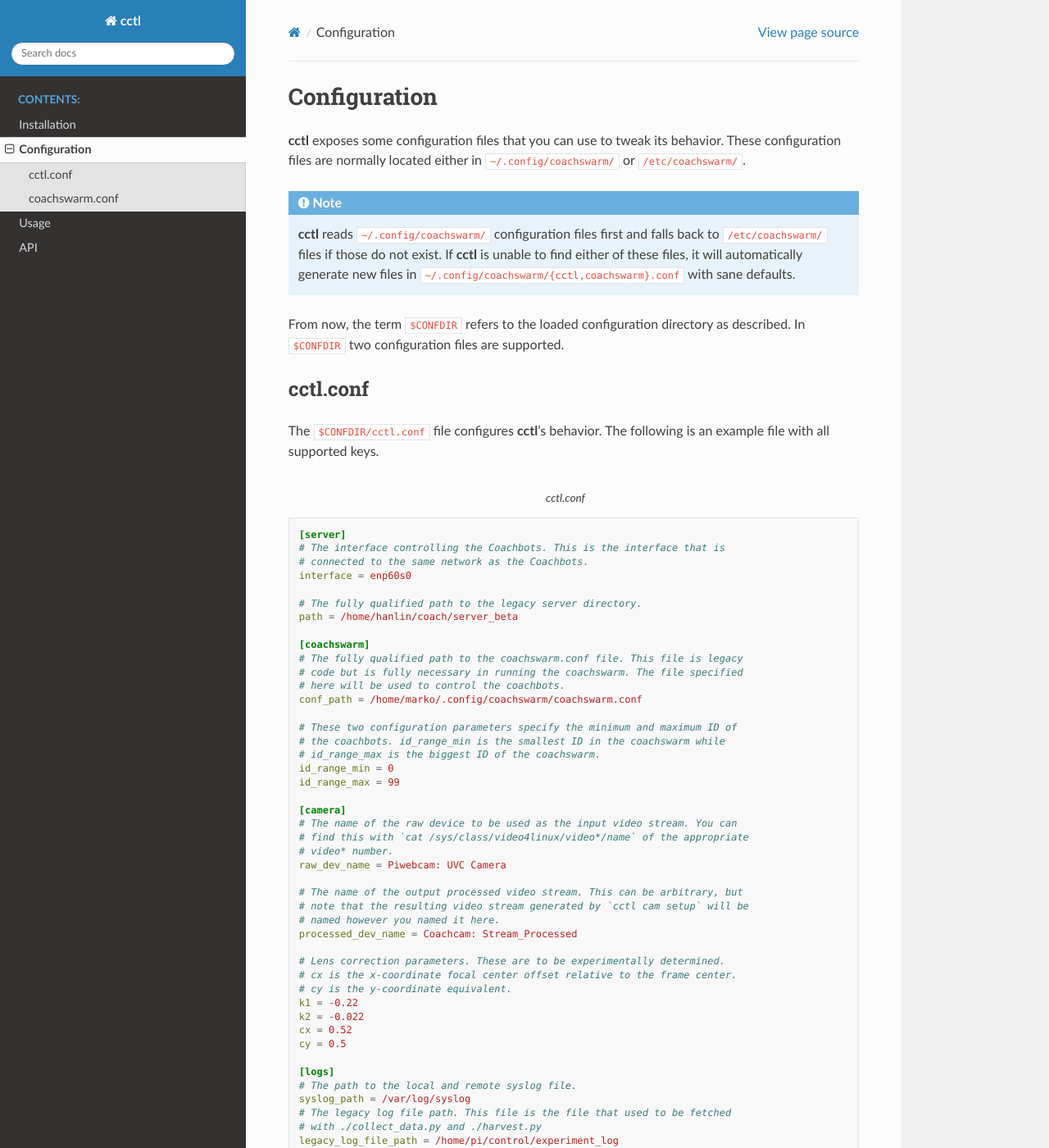
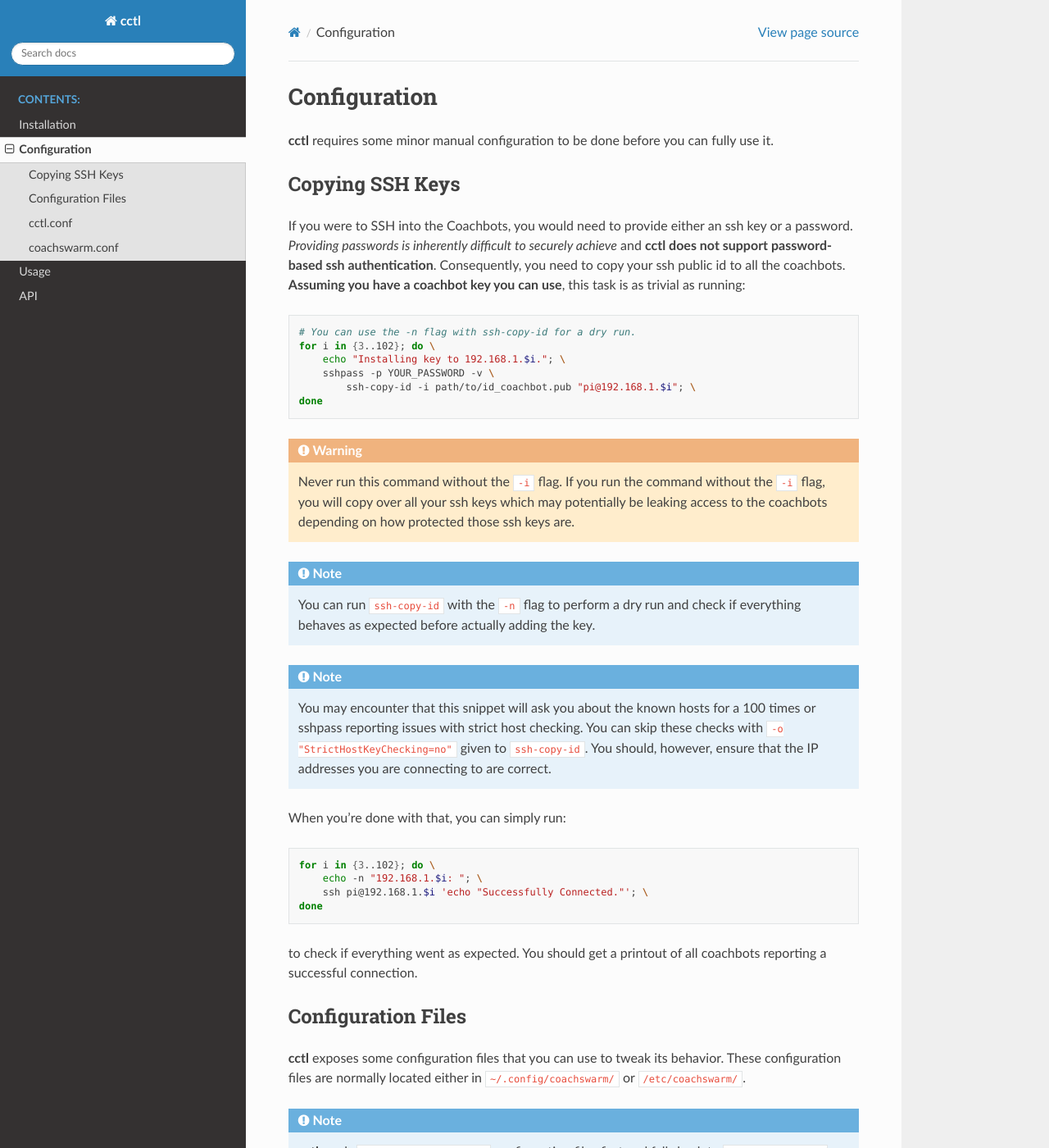
Before and after one commit to coachbots/cctl, a Sphinx documentation site: the page built from docs/source/configuration.rst, in a window 1280 px wide and 1400 px high. Shown: the whole window at 82% size. Built offline with Sphinx 7.4.7 and the Read the Docs theme 2.0.0, drawn with Linux system fonts in a browser that asks for light colours; some of the changed text lies outside the part shown.

Commit message:
Fixed netutils to use ssh keys

```diff
--- a/docs/source/configuration.rst
+++ b/docs/source/configuration.rst
@@ -1,5 +1,56 @@
 Configuration
 =============
+
+**cctl** requires some minor manual configuration to be done before you can
+fully use it.
+
+Copying SSH Keys
+----------------
+
+If you were to SSH into the Coachbots, you would need to provide either an ssh
+key or a password. `Providing passwords is inherently difficult to securely
+achieve` and **cctl does not support password-based ssh authentication**.
+Consequently, you need to copy your ssh public id to all the coachbots.
+**Assuming you have a coachbot key you can use**, this task is as trivial as
+running:
+
+.. code-block:: bash
+
+   # You can use the -n flag with ssh-copy-id for a dry run.
+   for i in {3..102}; do \
+       echo "Installing key to 192.168.1.$i."; \
+       sshpass -p YOUR_PASSWORD -v \
+           ssh-copy-id -i path/to/id_coachbot.pub "pi@192.168.1.$i"; \
+   done
+
+.. warning:: Never run this command without the ``-i`` flag. If you run the
+   command without the ``-i`` flag, you will copy over all your ssh keys which
+   may potentially be leaking access to the coachbots depending on how
+   protected those ssh keys are.
+
+.. note:: You can run ``ssh-copy-id`` with the ``-n`` flag to perform a dry run
+   and check if everything behaves as expected before actually adding the key.
+
+.. note:: You may encounter that this snippet will ask you about the known
+   hosts for a 100 times or sshpass reporting issues with strict host checking.
+   You can skip these checks with ``-o "StrictHostKeyChecking=no"`` given to
+   ``ssh-copy-id``. You should, however, ensure that the IP addresses you are
+   connecting to are correct.
+
+When you're done with that, you can simply run:
+
+.. code-block:: bash
+
+   for i in {3..102}; do \
+       echo -n "192.168.1.$i: "; \
+       ssh pi@192.168.1.$i 'echo "Successfully Connected."'; \
+   done
+
+to check if everything went as expected. You should get a printout of all
+coachbots reporting a successful connection.
+
+Configuration Files
+-------------------
 
 **cctl** exposes some configuration files that you can use to tweak its
 behavior. These configuration files are normally located either in
@@ -36,6 +87,10 @@ is an example file with all supported keys.
    # code but is fully necessary in running the coachswarm. The file specified
    # here will be used to control the coachbots.
    conf_path = /home/marko/.config/coachswarm/coachswarm.conf
+
+   # This is the path to the private ssh-key that you just registered with all
+   # the coachbots.
+   priv_ssh_key_path = /home/marko/.ssh/id_coachbot
 
    # These two configuration parameters specify the minimum and maximum ID of
    # the coachbots. id_range_min is the smallest ID in the coachswarm while
```
Also changed, not shown: 2 other files.
